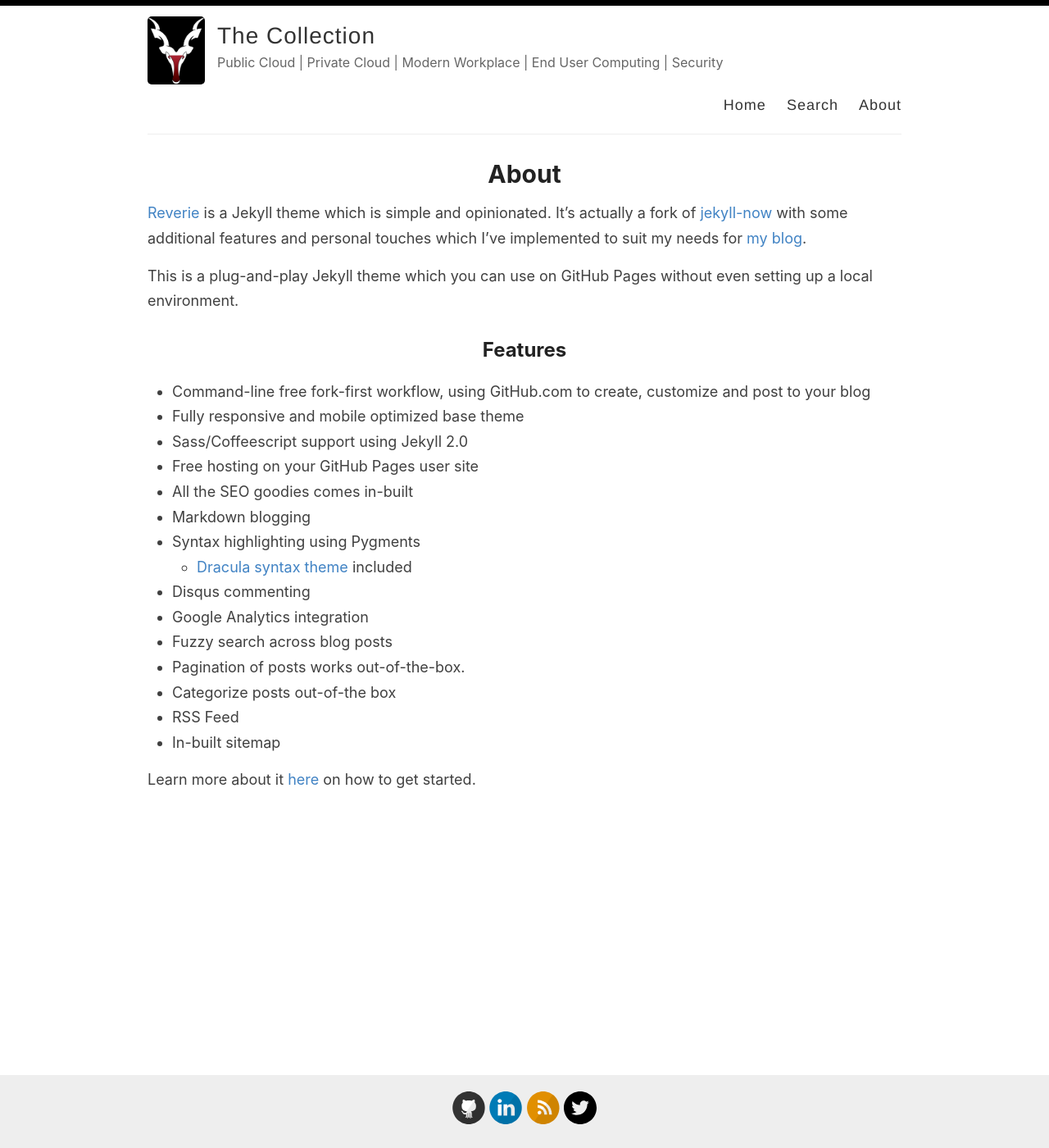
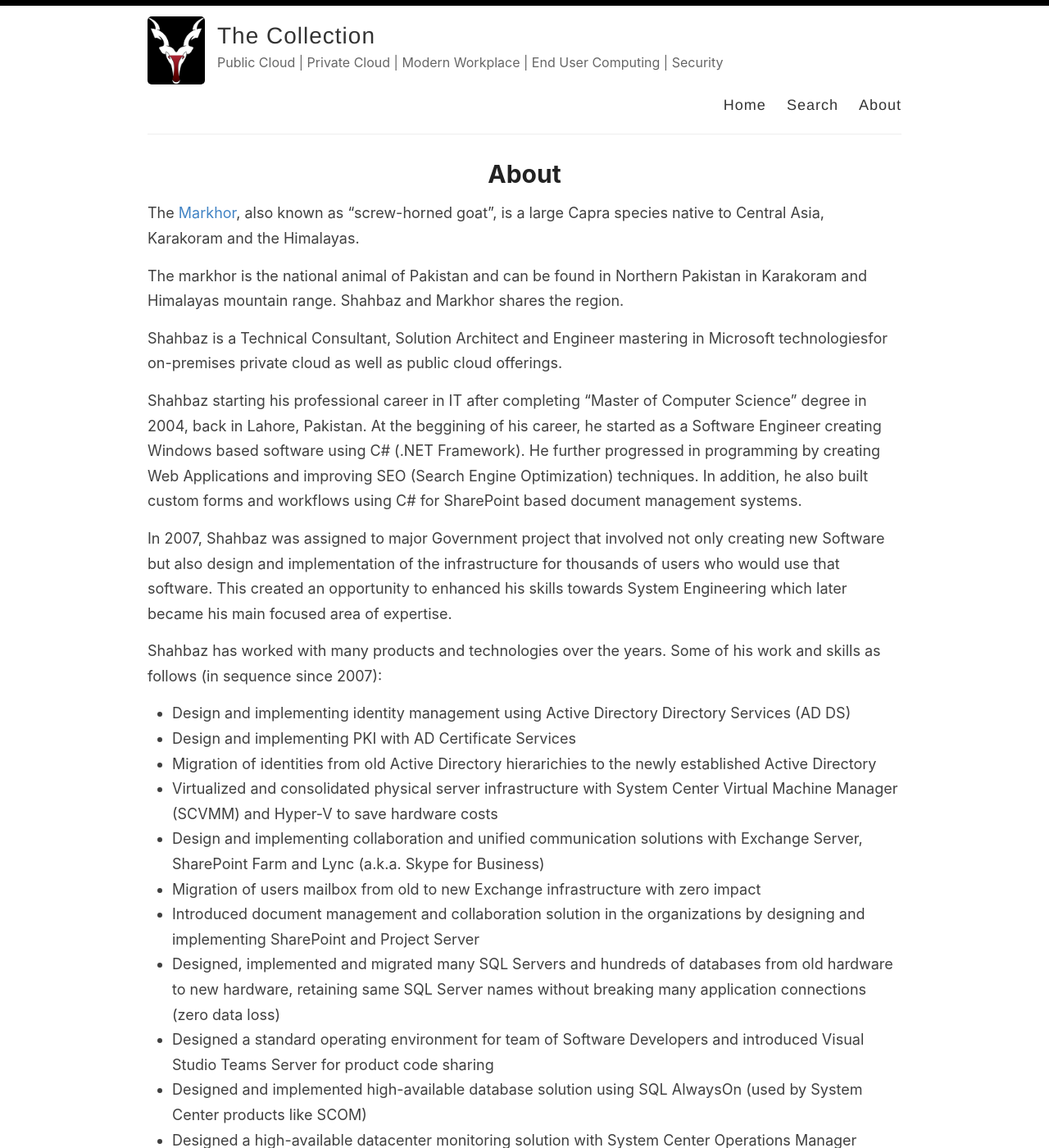
Before and after one commit to shahbaz-ahmad/shahbaz-ahmad.github.io, a Jekyll site: the page built from _pages/about.md, in a window 1280 px wide and 1400 px high. Shown: the whole window at 82% size. Built offline with Jekyll 4.4.1, drawn with Linux system fonts in a browser that asks for light colours; some of the changed text lies outside the part shown.

Commit message:
About page updates

```diff
--- a/_pages/about.md
+++ b/_pages/about.md
@@ -4,26 +4,48 @@ title: About
 permalink: /about/
 ---
 
-[Reverie](https://github.com/amitmerchant1990/reverie) is a Jekyll theme which is simple and opinionated. It's actually a fork of [jekyll-now](https://github.com/barryclark/jekyll-now) with some additional features and personal touches which I've implemented to suit my needs for [my blog](https://www.amitmerchant.com).
+The [Markhor](https://en.wikipedia.org/wiki/Markhor), also known as "screw-horned goat", is a large Capra species native to Central Asia, Karakoram and the Himalayas.
 
-This is a plug-and-play Jekyll theme which you can use on GitHub Pages without even setting up a local environment.
+The markhor is the national animal of Pakistan and can be found in Northern Pakistan in Karakoram and Himalayas mountain range. Shahbaz and Markhor shares the region.
 
-## Features
+Shahbaz is a Technical Consultant, Solution Architect and Engineer mastering in Microsoft technologiesfor on-premises private cloud as well as public cloud offerings.
 
-- Command-line free fork-first workflow, using GitHub.com to create, customize and post to your blog
-- Fully responsive and mobile optimized base theme
-- Sass/Coffeescript support using Jekyll 2.0
-- Free hosting on your GitHub Pages user site
-- All the SEO goodies comes in-built
-- Markdown blogging
-- Syntax highlighting using Pygments
-    - [Dracula syntax theme](https://draculatheme.com/) included
-- Disqus commenting
-- Google Analytics integration
-- Fuzzy search across blog posts
-- Pagination of posts works out-of-the-box.
-- Categorize posts out-of-the box
-- RSS Feed
-- In-built sitemap
+Shahbaz starting his professional career in IT after completing "Master of Computer Science" degree in 2004, back in Lahore, Pakistan. At the beggining of his career, he started as a Software Engineer creating Windows based software using C# (.NET Framework). He further progressed in programming by creating Web Applications and improving SEO (Search Engine Optimization) techniques. In addition, he also built custom forms and workflows using C# for SharePoint based document management systems.
 
-Learn more about it [here](https://github.com/amitmerchant1990/reverie) on how to get started.
+In 2007, Shahbaz was assigned to major Government project that involved not only creating new Software but also design and implementation of the infrastructure for thousands of users who would use that software. This created an opportunity to enhanced his skills towards System Engineering which later became his main focused area of expertise.
+
+Shahbaz has worked with many products and technologies over the years. Some of his work and skills as follows (in sequence since 2007):
+- Design and implementing identity management using Active Directory Directory Services (AD DS)
+- Design and implementing PKI with AD Certificate Services
+- Migration of identities from old Active Directory hierarichies to the newly established Active Directory
+- Virtualized and consolidated physical server infrastructure with System Center Virtual Machine Manager (SCVMM) and Hyper-V to save hardware costs
+- Design and implementing collaboration and unified communication solutions with Exchange Server, SharePoint Farm and Lync (a.k.a. Skype for Business)
+- Migration of users mailbox from old to new Exchange infrastructure with zero impact
+- Introduced document management and collaboration solution in the organizations by designing and implementing SharePoint and Project Server
+- Designed, implemented and migrated many SQL Servers and hundreds of databases from old hardware to new hardware, retaining same SQL Server names without breaking many application connections (zero data loss)
+- Designed a standard operating environment for team of Software Developers and introduced Visual Studio Teams Server for product code sharing
+- Designed and implemented high-available database solution using SQL AlwaysOn (used by System Center products like SCOM)
+- Designed a high-available datacenter monitoring solution with System Center Operations Manager (SCOM) with SQL AlwaysOn to cover disaster recovery scenario
+- Designed a solution to protect and backup datacenter servers and services with System Center Data Protection Manager (SCDPM)
+
+**End User Computing & Modern Workplace**
+- Subject Matter Expert (SME) for System Center Configuration Manager (SCCM), now known as Microsoft Endpoint Configuration Manager
+- Developed manay business standards and solutions for server infrastructure and desktop management using SCCM
+- Designed SCCM infrastructure to monitor thousands of devices for large enterprises
+- Designed and implemented 1E Nomad solution with SCCM to reduce cost and network bandwidth for remote branch offices
+- Designed and implemented various SOE versions and help upgrading devices from XP to Windows 8.1 and Windows 10
+- Created various tools using VB Scripts, HTA and PowerShell to automate solutions and standardize Software Distribution (Packages & Applications)
+- Designed and implemented customized Windows Analytics and Desktop Analytics solution to help with device upgrades and compliance
+- Designed a Kiosk device solution with Intune (Microsoft Endpoint Manager) provisioing devices with Autopilot
+- Deisgned a BYOD solution protecting corporate data using Windows Information Protection (MAM - Intune)
+- Designed a Mobile Device Management solution (MDM) with Folder Redirection, OneDrive and Office 365 apps as well as implementing custom policies and administrative templates
+- Designed a Windows Virtual Desktop solution
+- Windows 10 servicing and upgrades (Windows as a Service) with Intune
+
+**Public Cloud**
+- Designed and implemented a solution to publish on-premise Tableau Server for internet users with Azure AD Application Proxy
+- Designed and implemented a hybrid identity managed solution with Azure AD, AD and AAD Connect
+- Designed and implemented Azure Active Directory Services (AADDS)
+- Designed and implemented Infrastructure as a Service (IaaS) solution using Azure Site Recovery, Recovery Services Vault, Azure Storage Services, VNET, NSG
+- Implementing security with multifactor authentication and conditional access
+- Created templates and scripts for Infrastructure as Code using Terraform / JSON
```
